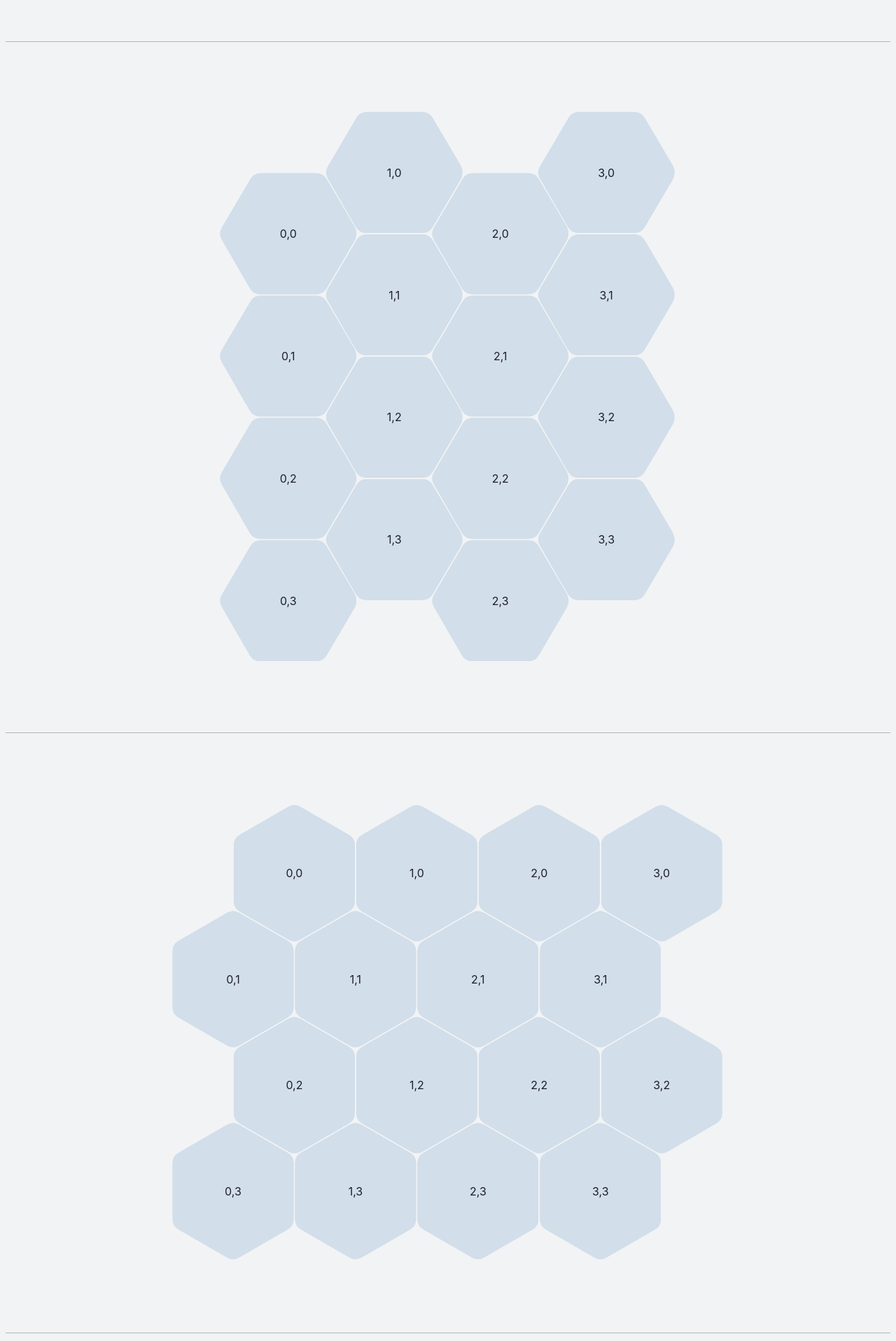
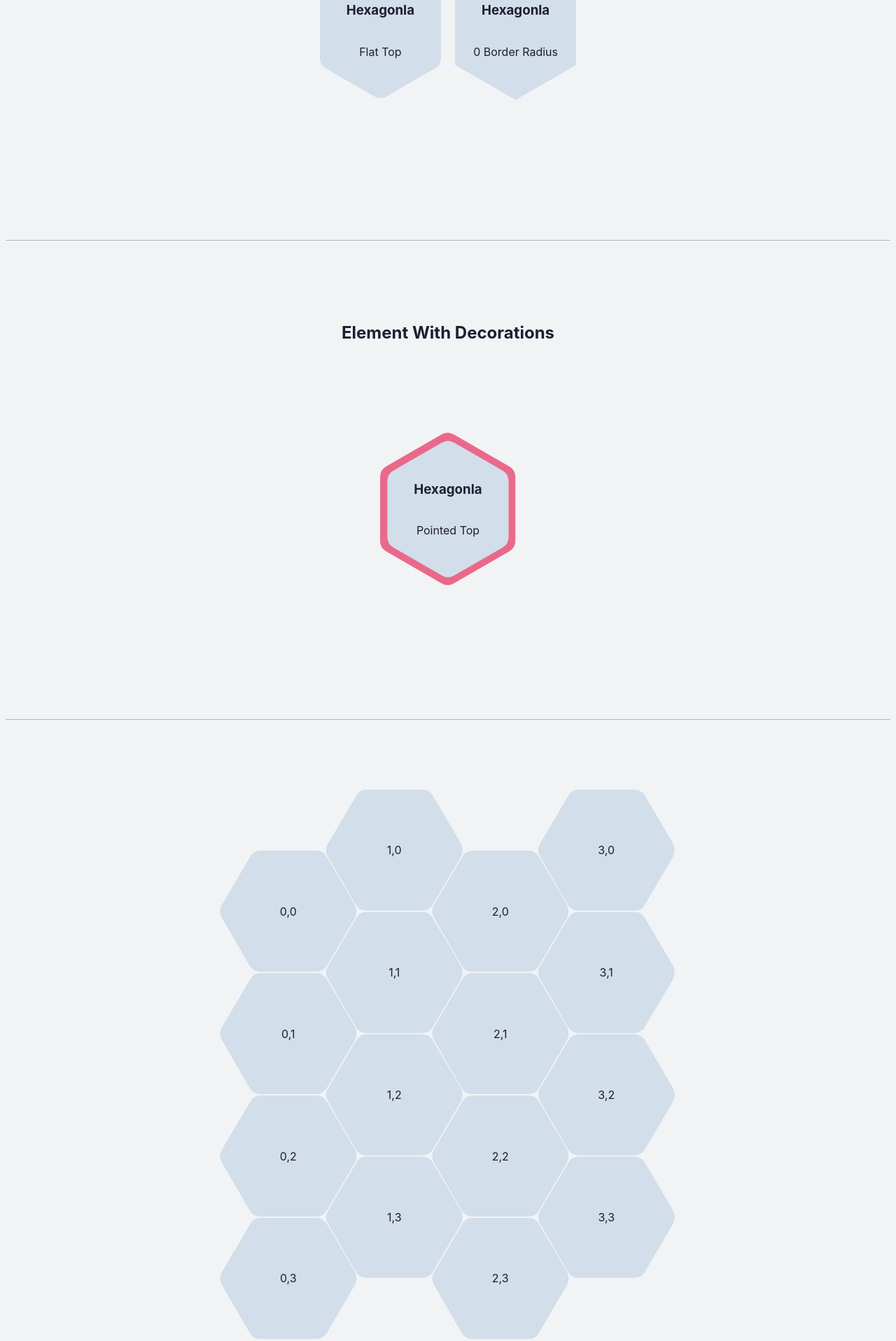
Before and after one commit to mohbadreldeen/hexagonify, a website built with Vite: page index.html in a window 1280 px wide. Shown: the part 349-2266 px from the top of the page at 70% size. Built offline with nearby package versions, Linux system fonts and the light colour scheme.

Commit message:
Add ability to add hex stroke

```diff
--- a/index.html
+++ b/index.html
@@ -18,86 +18,97 @@
       <span id="theme-name">Light</span>
     </div>
     <div id="app">
-      <div class="demo-container">
-        <div id="demo-01" class="hex-cell hex-cell-pointed-top">
-          <h3>Hexagonla</h3>
-          <p>Pointed Top</p>
+      <div class="demo-container column ">
+        <h2 class="demo-title">Basic Element</h2>
+        <div class="demo-container borderless">
+
+          <div id="demo-02" class="hex-cell hex-cell-naked hex-cell-flat-top">
+            <h3>Hexagonla</h3>
+            <p>Flat Top</p>
+          </div>
+          <div
+            id="demo-01-1"
+            class="hex-cell hex-cell-naked hex-cell-pointed-top"
+          >
+            <h3>Hexagonla</h3>
+            <p>0 Border Radius</p>
+          </div>
         </div>
+      </div>
+      <div class="demo-container column ">
+        <h2 class="demo-title">Element With Decorations</h2>
+        <div class="demo-container borderless">
+          <div id="demo-01" class="hex-cell hex-cell-pointed-top">
+            <div class="hex-content">
+              <h3>Hexagonla</h3>
+              <p>Pointed Top</p>
+            </div>
+          </div>
 
-
-        <div id="demo-02" class="hex-cell hex-cell-flat-top">
-          <h3>Hexagonla</h3>
-          <p>Flat Top</p>
         </div>
-        <div id="demo-01-1" class="hex-cell hex-cell-pointed-top">
-          <h3>Hexagonla</h3>
-          <p>0 Border Radius</p>
-        </div>
-
       </div>
       <div class="demo-container">
         <div id="demo-03" class="hex-grid">
-          <div class="hex-cell hex-cell-pointed-top"></div>
-          <div class="hex-cell hex-cell-pointed-top"></div>
-          <div class="hex-cell hex-cell-pointed-top"></div>
-          <div class="hex-cell hex-cell-pointed-top"></div>
-          <div class="hex-cell hex-cell-pointed-top"></div>
-          <div class="hex-cell hex-cell-pointed-top"></div>
-          <div class="hex-cell hex-cell-pointed-top"></div>
-          <div class="hex-cell hex-cell-pointed-top"></div>
-          <div class="hex-cell hex-cell-pointed-top"></div>
-          <div class="hex-cell hex-cell-pointed-top"></div>
-          <div class="hex-cell hex-cell-pointed-top"></div>
-          <div class="hex-cell hex-cell-pointed-top"></div>
-          <div class="hex-cell hex-cell-pointed-top"></div>
-          <div class="hex-cell hex-cell-pointed-top"></div>
-          <div class="hex-cell hex-cell-pointed-top"></div>
-          <div class="hex-cell hex-cell-pointed-top"></div>
+          <div class="hex-cell hex-cell-naked hex-cell-pointed-top"></div>
+          <div class="hex-cell hex-cell-naked hex-cell-pointed-top"></div>
+          <div class="hex-cell hex-cell-naked hex-cell-pointed-top"></div>
+          <div class="hex-cell hex-cell-naked hex-cell-pointed-top"></div>
+          <div class="hex-cell hex-cell-naked hex-cell-pointed-top"></div>
+          <div class="hex-cell hex-cell-naked hex-cell-pointed-top"></div>
+          <div class="hex-cell hex-cell-naked hex-cell-pointed-top"></div>
+          <div class="hex-cell hex-cell-naked hex-cell-pointed-top"></div>
+          <div class="hex-cell hex-cell-naked hex-cell-pointed-top"></div>
+          <div class="hex-cell hex-cell-naked hex-cell-pointed-top"></div>
+          <div class="hex-cell hex-cell-naked hex-cell-pointed-top"></div>
+          <div class="hex-cell hex-cell-naked hex-cell-pointed-top"></div>
+          <div class="hex-cell hex-cell-naked hex-cell-pointed-top"></div>
+          <div class="hex-cell hex-cell-naked hex-cell-pointed-top"></div>
+          <div class="hex-cell hex-cell-naked hex-cell-pointed-top"></div>
+          <div class="hex-cell hex-cell-naked hex-cell-pointed-top"></div>
         </div>
       </div>
 
       <div class="demo-container">
         <div id="demo-04" class="hex-grid">
-          <div class="hex-cell hex-cell-pointed-top"></div>
-          <div class="hex-cell hex-cell-pointed-top"></div>
-          <div class="hex-cell hex-cell-pointed-top"></div>
-          <div class="hex-cell hex-cell-pointed-top"></div>
-          <div class="hex-cell hex-cell-pointed-top"></div>
-          <div class="hex-cell hex-cell-pointed-top"></div>
-          <div class="hex-cell hex-cell-pointed-top"></div>
-          <div class="hex-cell hex-cell-pointed-top"></div>
-          <div class="hex-cell hex-cell-pointed-top"></div>
-          <div class="hex-cell hex-cell-pointed-top"></div>
-          <div class="hex-cell hex-cell-pointed-top"></div>
-          <div class="hex-cell hex-cell-pointed-top"></div>
-          <div class="hex-cell hex-cell-pointed-top"></div>
-          <div class="hex-cell hex-cell-pointed-top"></div>
-          <div class="hex-cell hex-cell-pointed-top"></div>
-          <div class="hex-cell hex-cell-pointed-top"></div>
+          <div class="hex-cell hex-cell-naked hex-cell-pointed-top"></div>
+          <div class="hex-cell hex-cell-naked hex-cell-pointed-top"></div>
+          <div class="hex-cell hex-cell-naked hex-cell-pointed-top"></div>
+          <div class="hex-cell hex-cell-naked hex-cell-pointed-top"></div>
+          <div class="hex-cell hex-cell-naked hex-cell-pointed-top"></div>
+          <div class="hex-cell hex-cell-naked hex-cell-pointed-top"></div>
+          <div class="hex-cell hex-cell-naked hex-cell-pointed-top"></div>
+          <div class="hex-cell hex-cell-naked hex-cell-pointed-top"></div>
+          <div class="hex-cell hex-cell-naked hex-cell-pointed-top"></div>
+          <div class="hex-cell hex-cell-naked hex-cell-pointed-top"></div>
+          <div class="hex-cell hex-cell-naked hex-cell-pointed-top"></div>
+          <div class="hex-cell hex-cell-naked hex-cell-pointed-top"></div>
+          <div class="hex-cell hex-cell-naked hex-cell-pointed-top"></div>
+          <div class="hex-cell hex-cell-naked hex-cell-pointed-top"></div>
+          <div class="hex-cell hex-cell-naked hex-cell-pointed-top"></div>
+          <div class="hex-cell hex-cell-naked hex-cell-pointed-top"></div>
         </div>
       </div>
       <div class="demo-container">
         <div id="demo-05" class="hex-grid">
-          <div class="hex-cell hex-cell-pointed-top"></div>
-          <div class="hex-cell hex-cell-pointed-top"></div>
-          <div class="hex-cell hex-cell-pointed-top"></div>
-          <div class="hex-cell hex-cell-pointed-top"></div>
-          <div class="hex-cell hex-cell-pointed-top"></div>
-          <div class="hex-cell hex-cell-pointed-top"></div>
-          <div class="hex-cell hex-cell-pointed-top"></div>
-          <div class="hex-cell hex-cell-pointed-top"></div>
-          <div class="hex-cell hex-cell-pointed-top"></div>
-          <div class="hex-cell hex-cell-pointed-top"></div>
-          <div class="hex-cell hex-cell-pointed-top"></div>
-          <div class="hex-cell hex-cell-pointed-top"></div>
-          <div class="hex-cell hex-cell-pointed-top"></div>
-          <div class="hex-cell hex-cell-pointed-top"></div>
-          <div class="hex-cell hex-cell-pointed-top"></div>
-          <div class="hex-cell hex-cell-pointed-top"></div>
-          <div class="hex-cell hex-cell-pointed-top"></div>
-          <div class="hex-cell hex-cell-pointed-top"></div>
-          <div class="hex-cell hex-cell-pointed-top"></div>
-
+          <div class="hex-cell hex-cell-naked hex-cell-pointed-top"></div>
+          <div class="hex-cell hex-cell-naked hex-cell-pointed-top"></div>
+          <div class="hex-cell hex-cell-naked hex-cell-pointed-top"></div>
+          <div class="hex-cell hex-cell-naked hex-cell-pointed-top"></div>
+          <div class="hex-cell hex-cell-naked hex-cell-pointed-top"></div>
+          <div class="hex-cell hex-cell-naked hex-cell-pointed-top"></div>
+          <div class="hex-cell hex-cell-naked hex-cell-pointed-top"></div>
+          <div class="hex-cell hex-cell-naked hex-cell-pointed-top"></div>
+          <div class="hex-cell hex-cell-naked hex-cell-pointed-top"></div>
+          <div class="hex-cell hex-cell-naked hex-cell-pointed-top"></div>
+          <div class="hex-cell hex-cell-naked hex-cell-pointed-top"></div>
+          <div class="hex-cell hex-cell-naked hex-cell-pointed-top"></div>
+          <div class="hex-cell hex-cell-naked hex-cell-pointed-top"></div>
+          <div class="hex-cell hex-cell-naked hex-cell-pointed-top"></div>
+          <div class="hex-cell hex-cell-naked hex-cell-pointed-top"></div>
+          <div class="hex-cell hex-cell-naked hex-cell-pointed-top"></div>
+          <div class="hex-cell hex-cell-naked hex-cell-pointed-top"></div>
+          <div class="hex-cell hex-cell-naked hex-cell-pointed-top"></div>
+          <div class="hex-cell hex-cell-naked hex-cell-pointed-top"></div>
         </div>
       </div>
     </div>
--- a/main.js
+++ b/main.js
@@ -16,15 +16,22 @@ const fillCellsWithCords = (grid) => {
 new HexagonifyElement(document.querySelector("#demo-01"), {
   size: 100,
   borderRadius: 10,
+  contentSelector: '.hex-content',
+  strokeElement: {
+      size: 10,
+
+      fill: '#ea698b'
+  }
+
 });
 new HexagonifyElement(document.querySelector("#demo-02"), {
   size: 100,
-  isFlatTop: true,
+  isFlatTop: false,
   borderRadius: 10,
 });
 new HexagonifyElement(document.querySelector("#demo-01-1"), {
   size: 100,
-  isFlatTop: true,
+  isFlatTop: false,
   borderRadius: 0
 });
 
--- a/public/style.css
+++ b/public/style.css
@@ -12,5 +12,5 @@
   position: relative;
   overflow: hidden;
   box-sizing: border-box;
-  background-color: #eee;
+
 }
--- a/public/theme.css
+++ b/public/theme.css
@@ -25,7 +25,7 @@
   --font-color: #1e1e32;
 
   --bg-color: #f1f3f5;
-  --heading-color: #818cab;
+  --heading-color: #1e1e32;
 }
 body {
   background-color: var(--bg-color);
@@ -91,7 +91,16 @@ body {
      padding: 100px 0;
      border-bottom: 1px solid rgba(0,0,0,.25);
 }
-.hex-cell {
+.demo-container.column {
+  flex-direction: column;
+}
+.borderless{
+  border:0 !important;
+}
+.demo-title {
+  color:var(--heading-color);
+}
+.hex-cell.hex-cell-naked {
   background-color: var(--hex-bg);
   color: var(--font-color);
   display: flex;
@@ -99,10 +108,23 @@ body {
   justify-content: center;
   flex-direction: column;
 }
-.hex-cell {
+.hex-content {
+  width: 100%;
+  height: 100%;
+  box-sizing: border-box;
+  position: relative;
+  background-color: var(--hex-bg);
+  color: var(--font-color);
+  display: flex;
+  align-items: center;
+  justify-content: center;
+  flex-direction: column;
+
+  padding: 35px 0;
   text-align: center;
-  padding: 35px 0;
+  z-index: 10;
 }
+
 .hex-grid {
   height: 500px;
 }
--- a/src/HexagonifyElement.js
+++ b/src/HexagonifyElement.js
@@ -1,5 +1,6 @@
+
 import HexSvg from "./HexSvg";
-import {hexWidth, hexHeight} from "./Utils";
+import {hexWidth, hexHeight, hexSizeByWidth } from "./Utils";
 
 export default class HexagonifyElement {
     constructor(el, options) {
@@ -7,7 +8,8 @@ export default class HexagonifyElement {
             size: 100,
             borderRadius: 0,
             isFlatTop: false,
-            maskSelector: null
+            maskSelector: null,
+            conentSelector: null,
         }, options);
 
        this.Dom = {
@@ -34,7 +36,52 @@ export default class HexagonifyElement {
         const height = hexHeight(this.options.size, this.options.isFlatTop);
         this.Dom.el.style.width = width + "px";
         this.Dom.el.style.height = height + "px";
-        this.Dom.el.style.clipPath =  `url(${maskSelector})`;
+        console.log(this.options.contentSelector);
+        if(this.options.contentSelector) {
+
+            let content = this.Dom.el.querySelector(this.options.contentSelector);
+            content.style.clipPath =  `url(${maskSelector})`;
+        } else {
+            this.Dom.el.style.clipPath =  `url(${maskSelector})`;
+        }
+
+        if(this.options.strokeElement) {
+            this.applyStroke();
+        }
     }
 
+    applyStroke() {
+        this.Dom.el.style.overflow = "visible";
+        const strokeSize = this.options.strokeElement.size || 1;
+        const strokeRadius = this.options.strokeElement.borderRadius || this.options.borderRadius;
+        // console.log(strokeRadius)
+        const strokeColor = this.options.strokeElement.fill || "#000";
+
+        let parentWidth = hexWidth(this.options.size, this.options.isFlatTop);
+        let parentHeight = hexHeight(this.options.size, this.options.isFlatTop);
+        let strokeElementSize = hexSizeByWidth(parentWidth + strokeSize  * 2, this.options.isFlatTop);
+
+        let svg = new HexSvg({
+            size: strokeElementSize,
+            borderRadius: strokeRadius,
+            isFlatTop: this.options.isFlatTop,
+        });
+
+
+        const strokeElementWidth = hexWidth(strokeElementSize, this.options.isFlatTop) ;
+        const strokeElementHeight = hexHeight(strokeElementSize, this.options.isFlatTop)
+        const strokeTop = strokeElementHeight/2 - parentHeight/2;
+        const strokeLeft = strokeElementWidth/2 - parentWidth/2;
+
+        svg.svg.style.position = 'absolute';
+        svg.svg.style.width = strokeElementWidth + "px";
+        svg.svg.style.height = strokeElementHeight + "px";
+        svg.svg.style.zIndex = 1;
+        svg.svg.style.top = -strokeTop+ "px";
+        svg.svg.style.left = -strokeLeft + "px";
+        svg.svg.querySelector('path').style.fill = strokeColor;
+
+        this.Dom.el.appendChild(svg.svg);
+
+    }
 }
```
